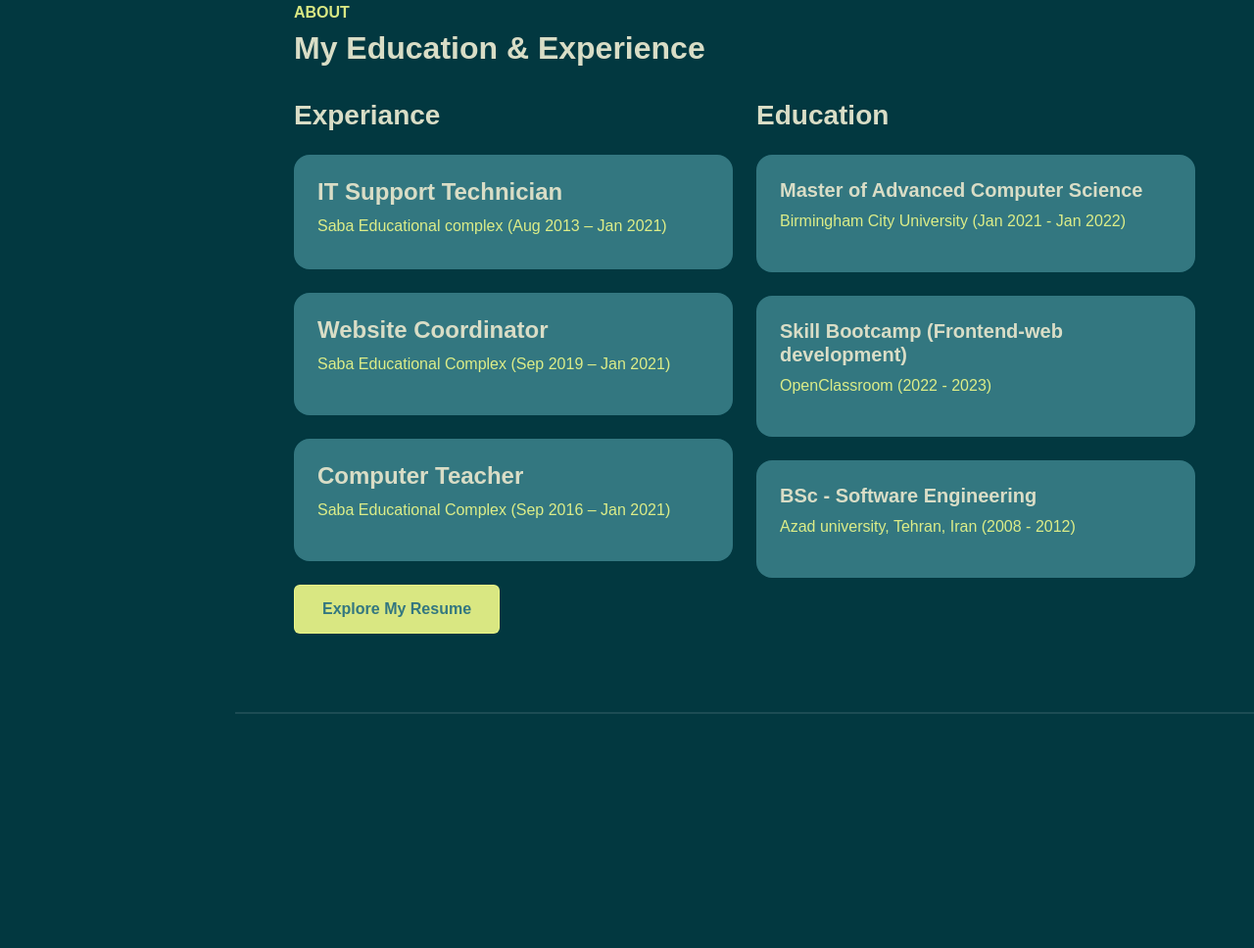
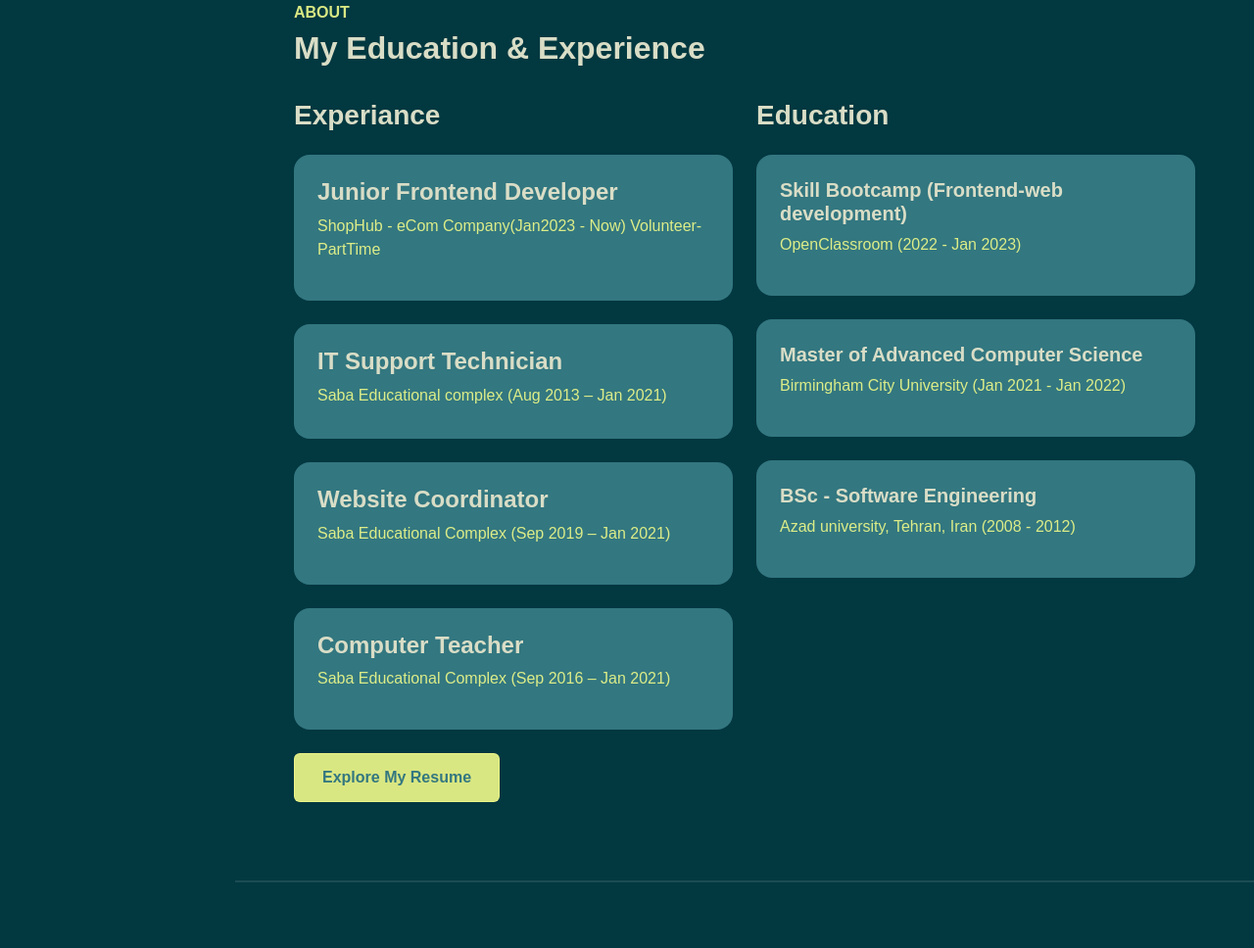
Before and after one commit to baharsaghafi/BaharSghPortfolio2023, a plain HTML site: page BaharSghPortfolio2023-master/index.html in a window 1280 px wide. Shown: the part 1677-2645 px from the top of the page at 98% size. Drawn offline with Linux system fonts and the light colour scheme; a web font is replaced by a local one.

Commit message:
final edit

```diff
--- a/BaharSghPortfolio2023-master/index.html
+++ b/BaharSghPortfolio2023-master/index.html
@@ -109,6 +109,15 @@
               <div class="row gy-4">
                 <div class="col-12" data-aos="fade-up" data-aos-delay="600">
                   <div class="bg-base p-4 rounded-4 shadow-effect">
+                      <h4>Junior Frontend Developer </h4>
+                      <p class="text-brand mb-2">ShopHub - eCom Company(Jan2023 - Now)
+                        Volunteer-PartTime
+                      </p>
+                      <p></p>
+                  </div>
+              </div>
+              <div class="col-12" data-aos="fade-up" data-aos-delay="600">
+                <div class="bg-base p-4 rounded-4 shadow-effect">
                   <h4>IT Support Technician</h4>
                   <p class="text-brand mb-2">Saba Educational complex (Aug 2013 – Jan 2021)</p>
                 </div>
@@ -142,16 +151,16 @@
                 <div class="row gy-4">
                   <div class="col-12" data-aos="fade-up" data-aos-delay="600">
                     <div class="bg-base p-4 rounded-4 shadow-effect">
-                      <h5>Master of Advanced Computer Science </h5>
-                      <p class="text-brand mb-2">Birmingham City University (Jan 2021 - Jan 2022)
+                      <h5>Skill Bootcamp (Frontend-web development)</h5>
+                      <p class="text-brand mb-2">OpenClassroom (2022 - Jan 2023)
                       </p>
                       <p></p>
                     </div>
                   </div>
                   <div class="col-12" data-aos="fade-up" data-aos-delay="600">
                     <div class="bg-base p-4 rounded-4 shadow-effect">
-                      <h5>Skill Bootcamp (Frontend-web development)</h5>
-                      <p class="text-brand mb-2">OpenClassroom (2022 - 2023)
+                      <h5>Master of Advanced Computer Science </h5>
+                      <p class="text-brand mb-2">Birmingham City University (Jan 2021 - Jan 2022)
                       </p>
                       <p></p>
                     </div>
```
Lines whose indentation alone changed are shown as unchanged.
